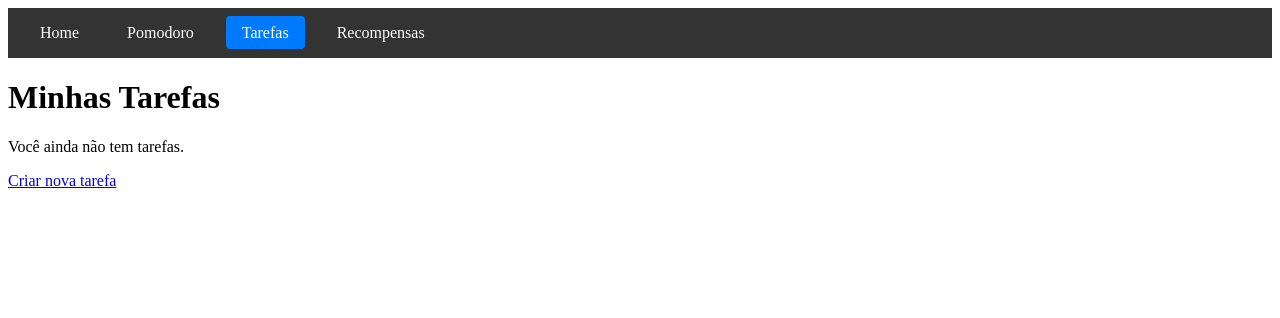
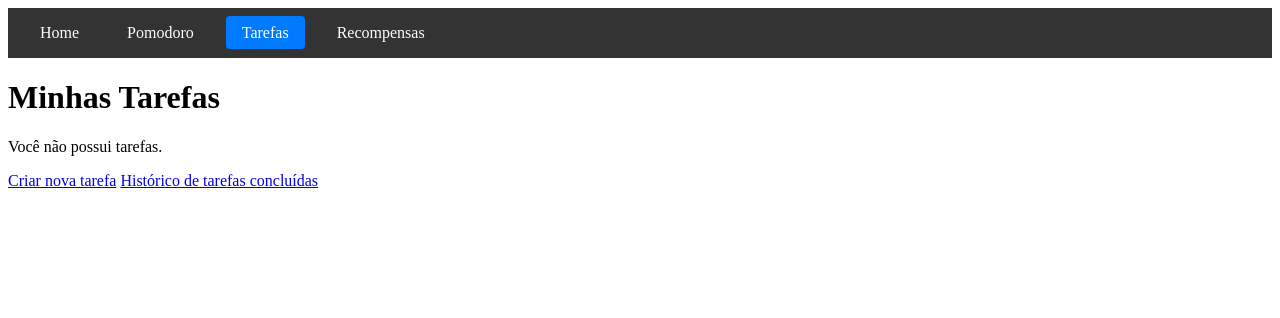
Before and after one commit to GuilhermoSilveira1/Organon, a Django app: page /task/ in a window 1280 px wide. Shown: the top 318 px of the page. Run offline with Django 5.2, Linux system fonts and the light colour scheme; a user stored in the database is signed in; data comes from the database, SQL or seed files in the repository; both versions use the stored data as it was after the commit.

Commit message:
Update Task App
Implemented the functionality to visualize the task history from the main task page, as well as the task detail.

```diff
--- a/organon/task/templates/task/task_detail.html
+++ b/organon/task/templates/task/task_detail.html
@@ -31,5 +31,5 @@
 {% endif %}
 
 <a href="{% url 'task:tasks' %}">Voltar para tarefas</a>
-<a href="{% url 'task:task_history' %}">Voltar para histórico de tarefas</a>
+<a href="{% url 'task:history' %}">Histórico de tarefas concluídas</a>
 {% endblock %}
--- a/organon/task/templates/task/tasks.html
+++ b/organon/task/templates/task/tasks.html
@@ -29,8 +29,10 @@
         </div>
     {% endfor %}
     <a href="{% url 'task:new' %}">Criar nova tarefa</a>
+    <a href="{% url 'task:history' %}">Histórico de tarefas concluídas</a>
 {% else %}
-    <p>Você ainda não tem tarefas.</p>
+    <p>Você não possui tarefas.</p>
     <a href="{% url 'task:new' %}">Criar nova tarefa</a>
+    <a href="{% url 'task:history' %}">Histórico de tarefas concluídas</a>
 {% endif %}
 {% endblock %}
--- a/organon/task/urls.py
+++ b/organon/task/urls.py
@@ -9,5 +9,5 @@ urlpatterns = [
     path('new-subtask/', views.new_subtask, name='new_subtask'),
     path('<int:task_id>/', views.task_detail, name='task_detail'),
     path('<int:task_id>/complete/', views.complete_task, name='complete_task'),
-    path('history', views.history, name='task_history'),
+    path('history', views.history, name='history'),
 ]
```
Also changed, not shown: organon/db.sqlite3.
